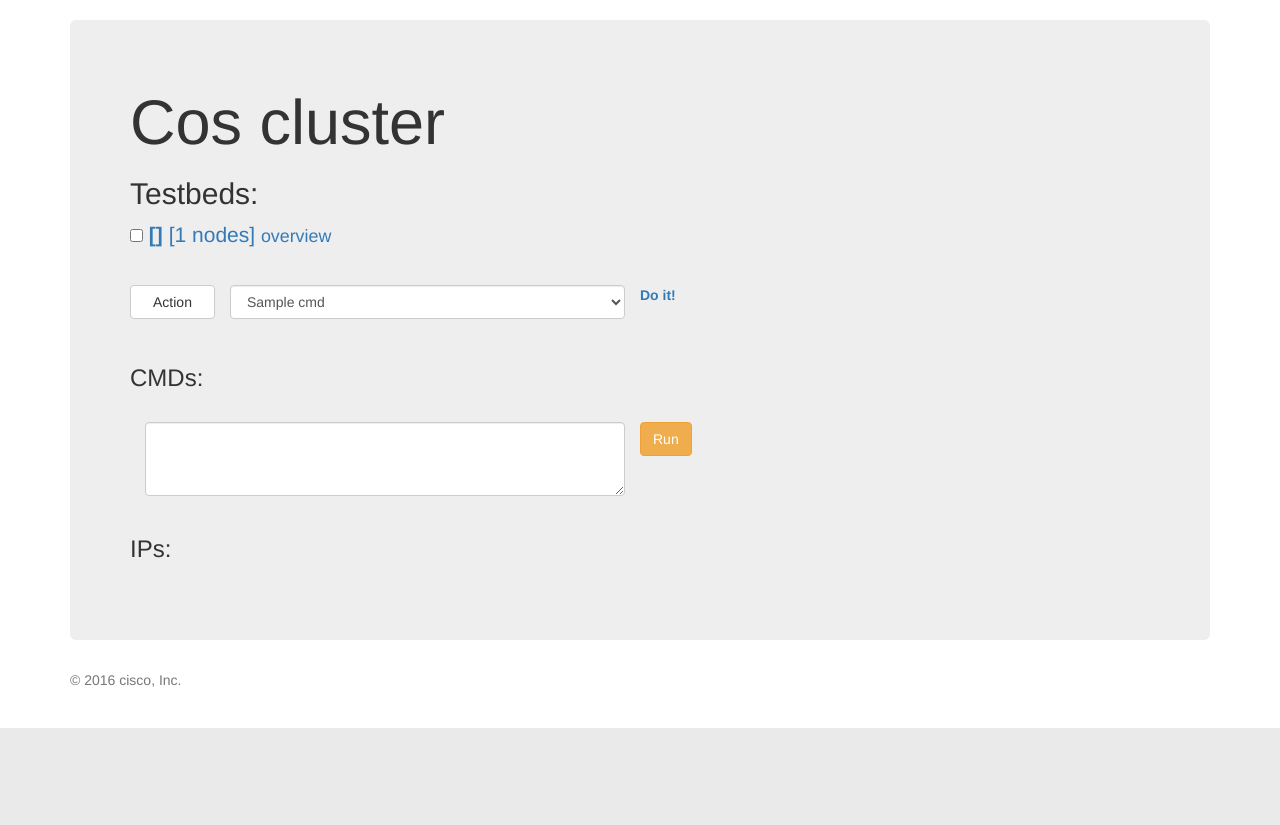
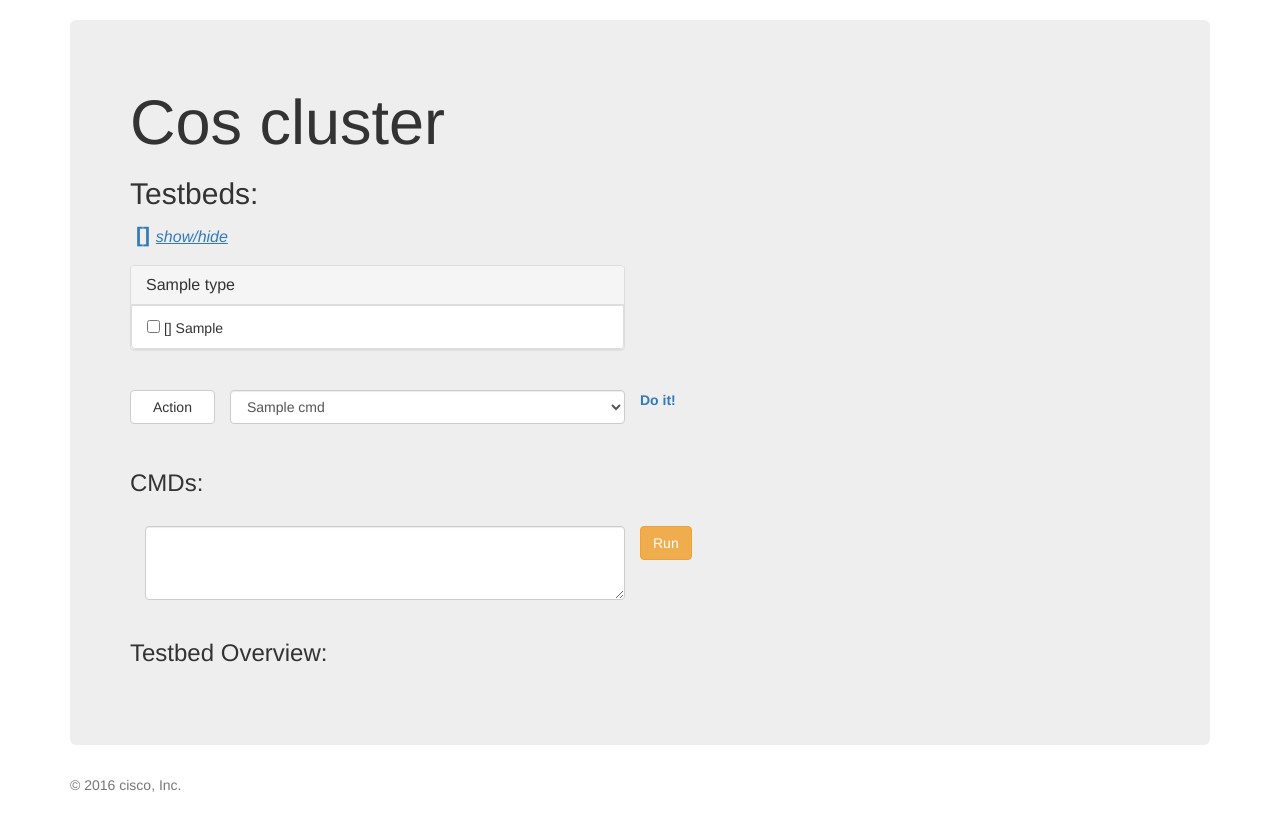
Before and after one commit to hightemple/auto-web, a Django app: template triWeb/templates/triWeb/main_page.html in a window 1280 px wide. Shown: the part 72-897 px from the top of the page. Before the commit the page ends 800 px from the top, so only its background shows below. Run offline with Django 3.2, Linux system fonts and the light colour scheme; the template is opened without the code that fills it: most values are stand-ins (such as "Sample title", 1, 10 or a date in 2020); some libraries are stand-ins or nearby versions.

Commit message:
HTML will support device class(cos,cosbench,pam...)

```diff
--- a/triWeb/templates/triWeb/main_page.html
+++ b/triWeb/templates/triWeb/main_page.html
@@ -5,7 +5,7 @@
 
 
 {% block title %}
-    <title>
+    <title xmlns="http://www.w3.org/1999/html">
         COS
     </title>
 {% endblock %}
@@ -16,23 +16,32 @@
         <form id='run_cmd' action="/run_cmd/" target="_blank" method="post">
             <h2>Testbeds:</h2>
 
-            {% for tb,devices in tb2devices.items %}
+
+            {% for tb,type2devices in tb2devices.items %}
+
                 <p class="text-primary">
+{#                    <input type="checkbox" name={{ tb.name }}> <a href="testbeds/{{ tb.name }}" ><strong>{{ tb.name }} </strong></a> [{{ type2devices|length }}#}
+{#                    nodes]</input>#}
 
-                    <input type="checkbox" name={{ tb.name }}> <a href="testbeds/{{ tb.name }}" ><strong>{{ tb.name }} </strong></a> [{{ devices|length }}
-                    nodes]</input>
+                    <a href="testbeds/{{ tb.name }}" style="padding-left:6px"><strong> {{ tb.name }} </strong></a>
+
 
                     <script src="{% static  'bootstrap/js/jquery.min.js' %}"></script>
                     <script>
                         $(document).ready(function () {
+                            $("#{{ tb.name }}_devices").hide();
+{#                            $({{ tb.name }}).click(function () {#}
+{#                                $.get('/ips/', {Action: 'get', Name: '{{ tb.name }}'}, function (data, status) {#}
+{#                                    var content = document.getElementById('ips');#}
+{#                                    content.innerHTML = 'Server List :' + '<br/>' + data;#}
+{##}
+{#                                })#}
+{#                            });#}
+                            $({{ tb.name }}_show_or_hide).click(function () {
+                                $("#{{ tb.name }}_devices").toggle();
+                                var content = document.getElementById({{ tb.name }}_show_or_hide)
+                            });
 
-                            $({{ tb.name }}).click(function () {
-                                $.get('/ips/', {Action: 'get', Name: '{{ tb.name }}'}, function (data, status) {
-                                    var content = document.getElementById('ips');
-                                    content.innerHTML = 'Server List :' + '<br/>' + data;
-
-                                })
-                            });
                             $(gen_cmd).click(function () {
                                 var sel_cmd = document.getElementById('sel_cmd').value;
                                 $.get('/retrieve_cmd/', {Action: 'get', Cmd: sel_cmd}, function (data, status) {
@@ -44,12 +53,37 @@
                         })
                     </script>
 
-                    <a href="#" id={{ tb.name }}> <small>overview</small> </a>
+                    <a href="#" id={{ tb.name }}_show_or_hide> <font size="3"><i><u>show/hide</u></i></font></a>
+                </p>
+                    <div id="{{ tb.name }}_devices">
+                    {% for type,devices in  type2devices.items %}
+                        <div class="row">
+                        <div class="col-xs-6">
+                        <div class="panel panel-default">
+                        <div class="panel-heading">
+                          <h2 class="panel-title">{{ type }}</h2>
+                        </div>
+
+{#                        <ul>{{ type }}</ul>#}
+                        {% for device in devices %}
+                            <div class="list-group-item">
+                              <input type="checkbox"> {{ device.name }} {{ device.ip }} </input>
+                            </div>
+
+{#                            <li>{{ device.name }} {{ device.ip }}</li>#}
+                        {% endfor %}
+                        </div>
+                        </div>
+                        </div>
+
+                    {% endfor %}
+                </div>
 
 
-                </p>
+
 
             {% endfor %}
+
 
             <br>
 
@@ -87,7 +121,7 @@
         <br>
 
 {#        <div class="row">#}
-            <h3 class="page-header">IPs:</h3>
+            <h3 class="page-header">Testbed Overview:</h3>
             <div id="ips">
 
             </div>
```
Also changed, not shown: triWeb/views.py (+21 -1 lines).
